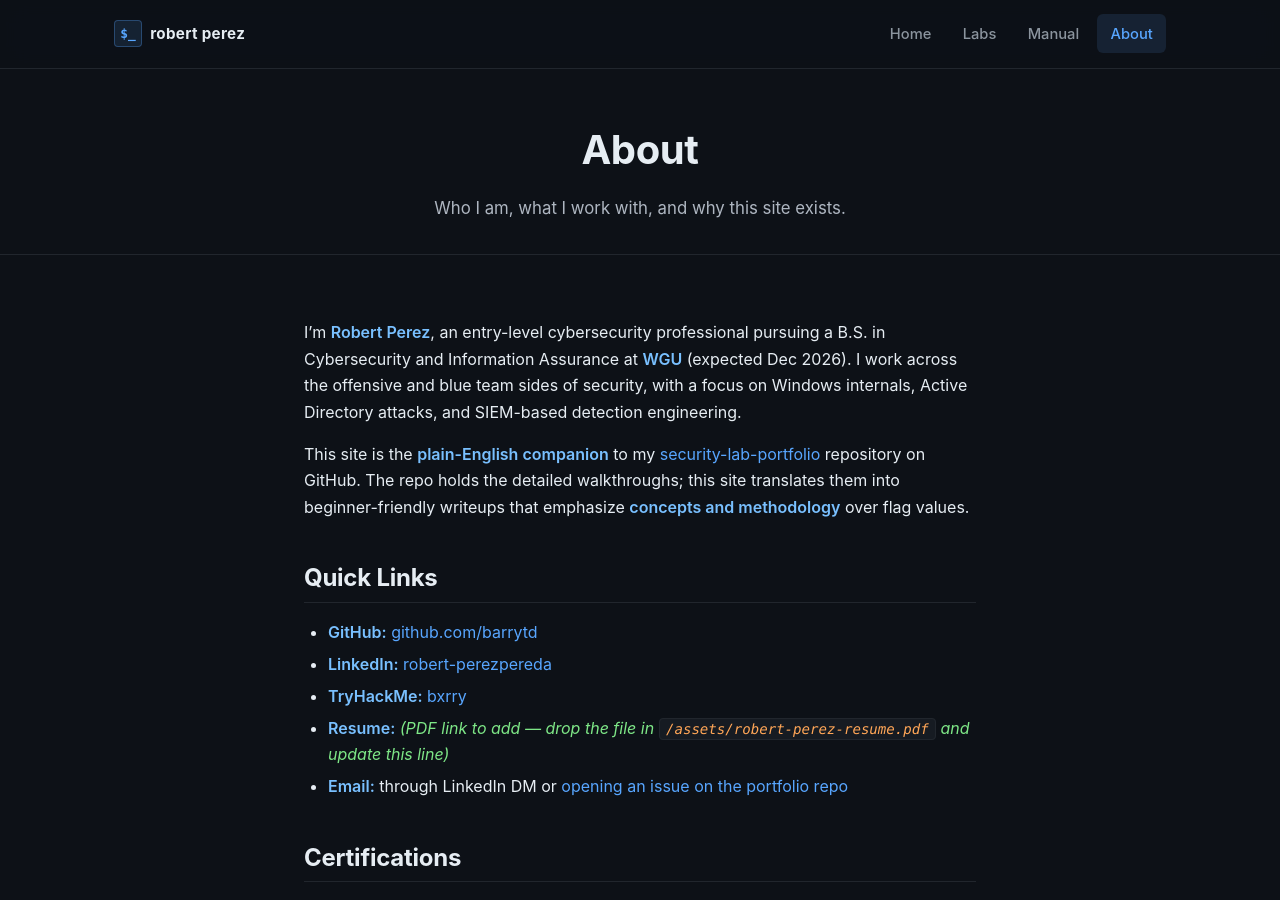
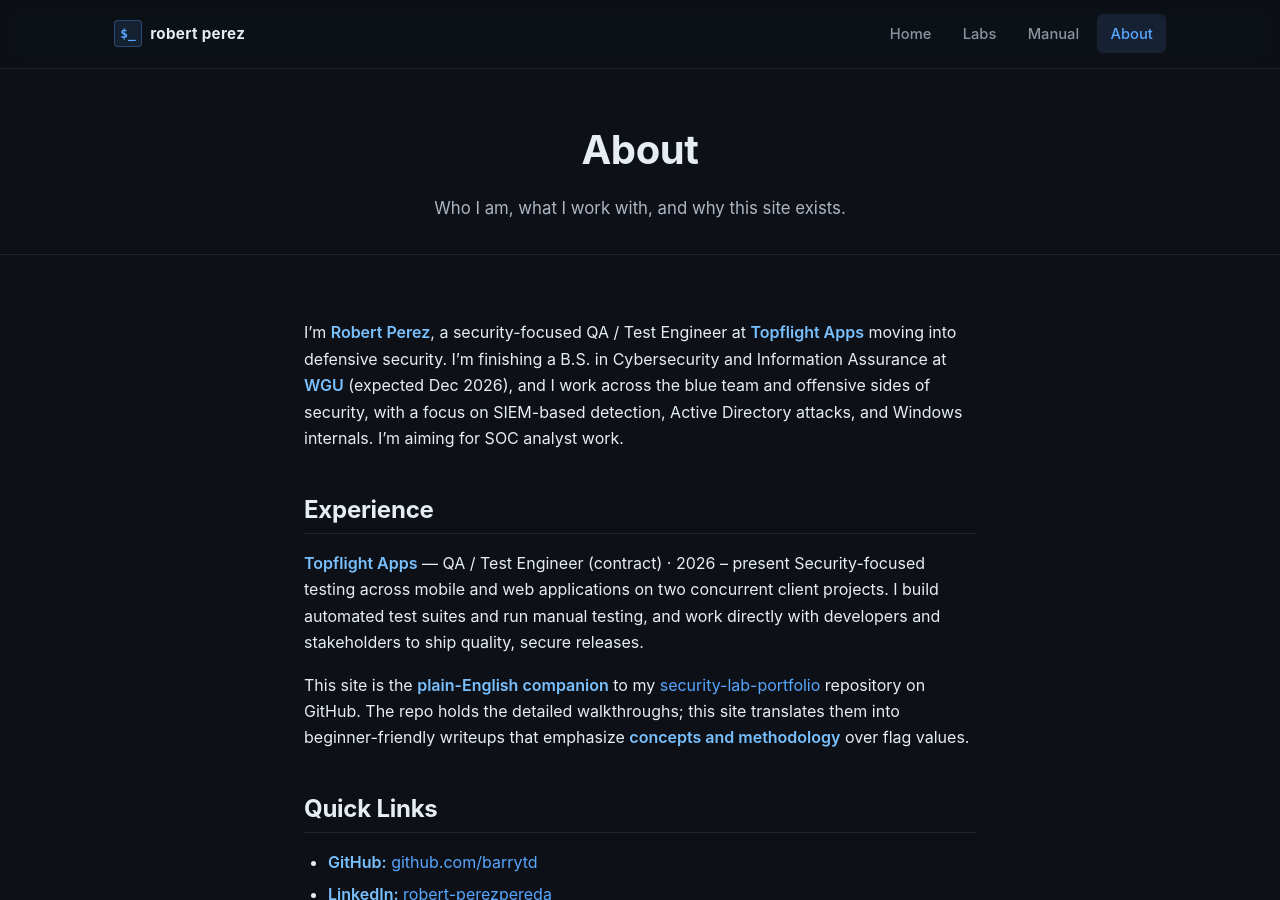
Before and after one commit to barrytd/barrytd.github.io, a Jekyll site: the page built from about.md, in a window 1280 px wide and 900 px high. Built offline with Jekyll 4.4.1, drawn with Linux system fonts in a browser that asks for light colours.

Commit message:
reposition bio toward SOC analyst + add Experience section
Update the home hero and About opening to lead with current role
(security-focused Test Engineer at Topflight Apps) and a SOC/defensive
target, instead of the old "entry-level, seeking internships" framing.
Add an Experience section to the About page (previously missing) for the
Topflight Apps role.

Co-Authored-By: Claude Opus 4.8 (1M context) <noreply@anthropic.com>

```diff
--- a/_layouts/home.html
+++ b/_layouts/home.html
@@ -12,7 +12,7 @@ layout: default
     <span class="hero-title-prompt">$</span> {{ site.author.name | downcase }}
   </h1>
   <p class="hero-tagline">
-    Entry-level security professional building hands-on experience across offensive testing, blue team detection, and Active Directory attacks. Methodology-focused write-ups with no spoilers, written for beginners and curious recruiters. Currently seeking SOC / security analyst internships and entry-level roles.
+    Security-focused Test Engineer at Topflight Apps, moving into defensive security. Hands-on SOC and detection labs in Splunk and ELK, plus offensive writeups that show both sides, methodology-first with no spoilers. Open to SOC analyst and security roles.
   </p>
   <div class="hero-actions">
     <a class="btn btn-primary" href="{{ '/labs/' | relative_url }}">Browse Labs</a>
--- a/about.md
+++ b/about.md
@@ -5,7 +5,12 @@ subtitle: Who I am, what I work with, and why this site exists.
 permalink: /about/
 ---
 
-I'm **Robert Perez**, an entry-level cybersecurity professional pursuing a B.S. in Cybersecurity and Information Assurance at **WGU** (expected Dec 2026). I work across the offensive and blue team sides of security, with a focus on Windows internals, Active Directory attacks, and SIEM-based detection engineering.
+I'm **Robert Perez**, a security-focused QA / Test Engineer at **Topflight Apps** moving into defensive security. I'm finishing a B.S. in Cybersecurity and Information Assurance at **WGU** (expected Dec 2026), and I work across the blue team and offensive sides of security, with a focus on SIEM-based detection, Active Directory attacks, and Windows internals. I'm aiming for SOC analyst work.
+
+## Experience
+
+**Topflight Apps** — QA / Test Engineer (contract) · 2026 – present
+Security-focused testing across mobile and web applications on two concurrent client projects. I build automated test suites and run manual testing, and work directly with developers and stakeholders to ship quality, secure releases.
 
 This site is the **plain-English companion** to my [security-lab-portfolio](https://github.com/barrytd/security-lab-portfolio) repository on GitHub. The repo holds the detailed walkthroughs; this site translates them into beginner-friendly writeups that emphasize **concepts and methodology** over flag values.
 
```
